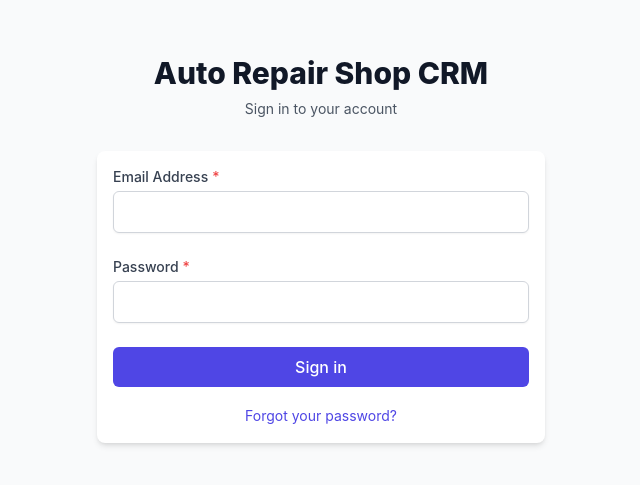
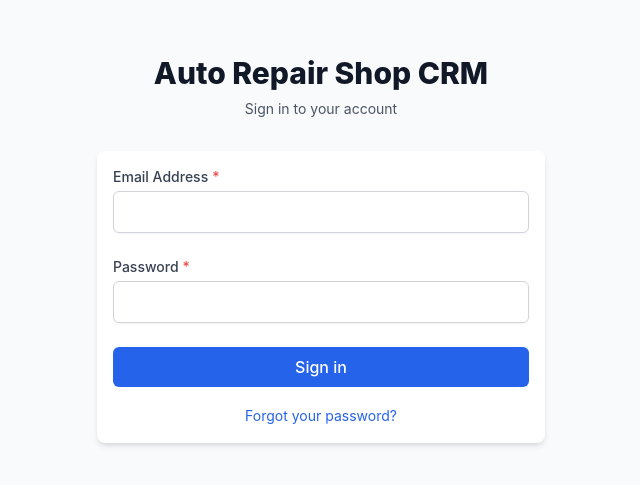
Before and after one commit to W1ldcard2152/Phoenix_CRM, a React (Create React App) app in the folder src/client/: page /login in a window 1280 px wide. Shown: the part 163-648 px from the top of the page, without its empty margins (319-959 px from the left). Built offline with nearby package versions, Linux system fonts and the light colour scheme.

Commit message:
Style patch, navbar image and color pallette to match, logo in banner

```diff
--- a/src/client/src/components/layout/Navbar.jsx
+++ b/src/client/src/components/layout/Navbar.jsx
@@ -12,11 +12,11 @@ const Navbar = () => {
   return (
     <header className="bg-white shadow-md">
       <div className="max-w-7xl mx-auto px-4 sm:px-6 lg:px-8">
-        <div className="flex justify-between h-16">
+        <div className="flex justify-between h-24"> {/* Further Increased navbar height */}
           <div className="flex items-center">
             <div className="flex-shrink-0 flex items-center">
               <Link to="/" className="text-xl font-bold text-primary-600">
-                Phoenix Automotive Group, Inc.
+                <img src="/phxBanner.svg" alt="Phoenix Automotive Group Banner" className="h-14" /> {/* Further Increased logo height */}
               </Link>
             </div>
           </div>
--- a/src/client/src/components/layout/Sidebar.jsx
+++ b/src/client/src/components/layout/Sidebar.jsx
@@ -42,9 +42,18 @@ const Sidebar = () => {
     <div
       className={`${
         collapsed ? 'w-16' : 'w-64'
-      } bg-primary-800 text-white transition-all duration-300 ease-in-out min-h-screen flex flex-col`}
+      } text-white transition-all duration-300 ease-in-out min-h-screen flex flex-col relative`} // Removed bg-primary-800, added relative for potential pseudo-elements if needed later
+      style={{
+        backgroundImage: 'linear-gradient(to bottom, rgba(23, 37, 84, 0.85), rgba(17, 24, 39, 0.95)), url(/navbar.jpg)', // Dark blue/slate gradient
+        backgroundSize: 'cover',
+        backgroundPosition: 'center',
+      }}
     >
-      <div className="flex items-center justify-end p-4 border-b border-primary-700 h-[60px]"> {/* Adjusted to justify-end and set a fixed height similar to Navbar for alignment */}
+      {/* Optional: Overlay div if more complex blending is needed, but linear-gradient in backgroundImage is usually sufficient */}
+      {/* <div className="absolute inset-0 bg-black opacity-50 z-0"></div> */}
+
+      {/* Content needs to be on top of the background/overlay */}
+      <div className="relative z-10 flex items-center justify-end p-4 border-b border-primary-700 h-[60px]"> {/* Adjusted to justify-end and set a fixed height similar to Navbar for alignment */}
         <button
           onClick={toggleSidebar}
           className="p-1 rounded hover:bg-primary-700 focus:outline-none"
@@ -53,7 +62,8 @@ const Sidebar = () => {
         </button>
       </div>
 
-      <nav className="mt-0 flex-grow"> {/* Removed mt-6 to move Dashboard up */}
+      {/* All subsequent content should also be on top of the background */}
+      <nav className="mt-0 flex-grow relative z-10"> {/* Removed mt-6 to move Dashboard up */}
         {/* Primary Navigation */}
         <ul className="mb-4">
           {primaryNavigationItems.map((item) => (
@@ -77,7 +87,7 @@ const Sidebar = () => {
       </nav>
 
       {/* Secondary Navigation - Moved to bottom */}
-      <div>
+      <div className="relative z-10">
         {!collapsed && <hr className="my-3 mx-4 border-primary-600" />}
         <nav className="pb-2"> {/* Added pb-2 for spacing */}
           <ul>
@@ -103,9 +113,10 @@ const Sidebar = () => {
       </div>
 
       {/* User Management Section - at the bottom */}
-      <div className="p-3 border-t border-primary-700 mt-auto"> {/* mt-auto pushes this section to the bottom */}
+      <div className="p-3 border-t border-primary-700 mt-auto relative z-10"> {/* mt-auto pushes this section to the bottom */}
         {/* TODO: Implement user dropdown menu functionality */}
-        <div className={`flex items-center ${collapsed ? 'justify-center' : ''} cursor-pointer group p-1 rounded hover:bg-primary-700`}>
+        <div className={`flex items-center ${collapsed ? 'justify-center' : ''} cursor-pointer group p-1 rounded hover:bg-primary-700/50`}>
+        {/* Adjusted hover to be less opaque if bg-primary-700 was dark */}
           <div className={`flex items-center justify-center h-8 w-8 ${collapsed ? '' : 'mr-2'} bg-accent-500 rounded-full text-white font-semibold text-sm group-hover:bg-accent-600 transition-colors duration-150`}>
             {userInitial}
           </div>
--- a/src/client/tailwind.config.js
+++ b/src/client/tailwind.config.js
@@ -6,17 +6,17 @@ module.exports = {
   theme: {
     extend: {
       colors: {
-        primary: {
-          50: '#eef2ff',
-          100: '#e0e7ff',
-          200: '#c7d2fe',
-          300: '#a5b4fc',
-          400: '#818cf8',
-          500: '#6366f1',
-          600: '#4f46e5',
-          700: '#4338ca',
-          800: '#3730a3',
-          900: '#312e81',
+        primary: { // Updated to Blue palette
+          50: '#eff6ff',
+          100: '#dbeafe',
+          200: '#bfdbfe',
+          300: '#93c5fd',
+          400: '#60a5fa',
+          500: '#3b82f6', // Main accent color
+          600: '#2563eb',
+          700: '#1d4ed8',
+          800: '#1e40af',
+          900: '#1e3a8a',
         },
         secondary: {
           50: '#f8fafc',
--- a/src/server/controllers/workOrderController.js
+++ b/src/server/controllers/workOrderController.js
@@ -440,8 +440,8 @@ exports.updateStatus = catchAsync(async (req, res, next) => {
   // Update the status
   workOrder.status = status;
 
-  // If the status is "Completed - Paid", set the totalActual
-  if (status === 'Completed - Paid' && !workOrder.totalActual) {
+  // If the status is "Completed - Paid" or "Invoiced", set the totalActual
+  if (status === 'Completed - Paid' || status === 'Invoiced') {
     // Calculate total from parts and labor
     const partsCost = workOrder.parts.reduce((total, part) => {
       return total + (part.price * part.quantity);
```
Also changed, not shown: src/server/controllers/invoiceController.js (+13 -1 lines), src/client/public/navbar.jpg (added), src/client/public/phxBanner.svg (added).
